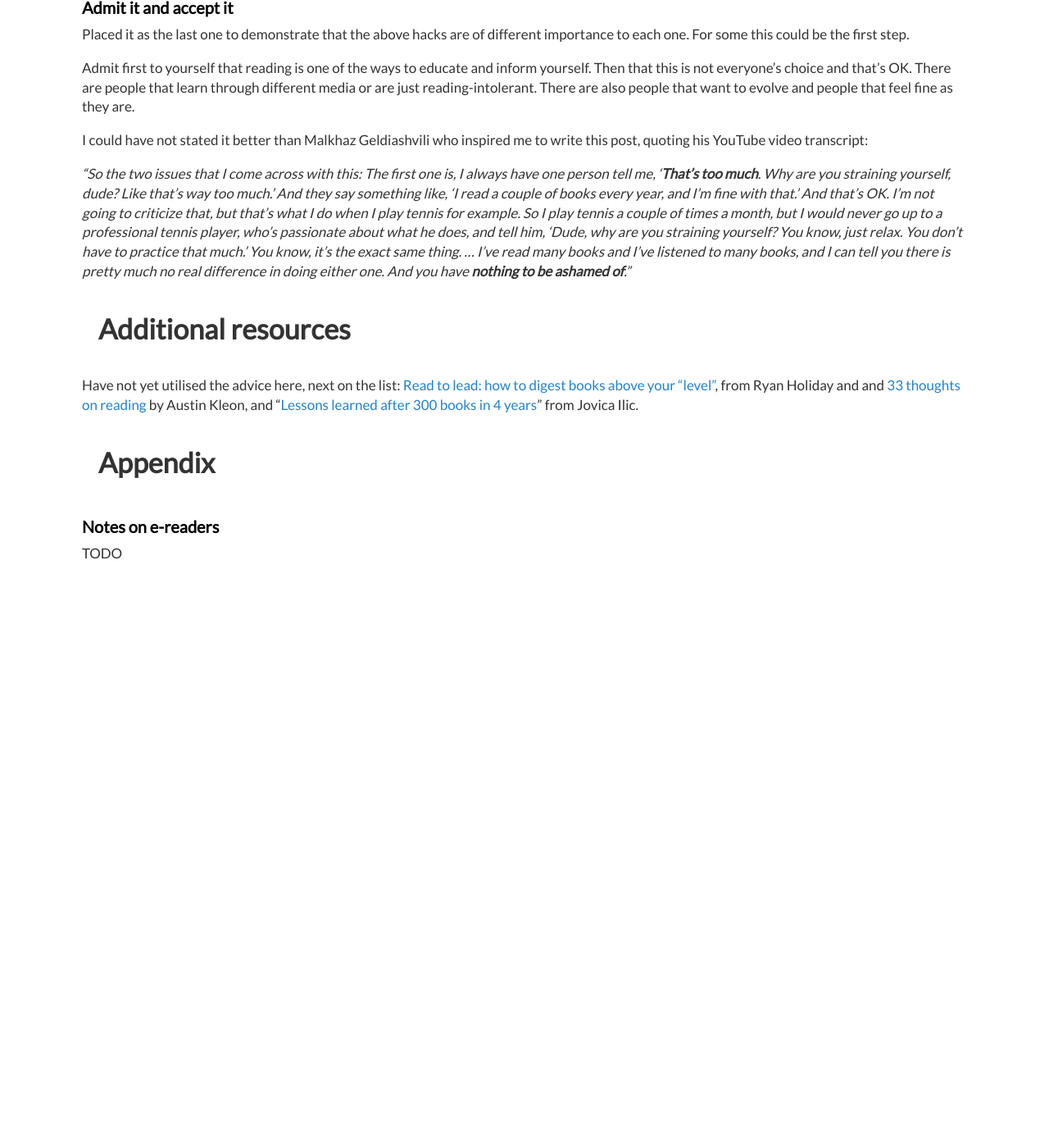
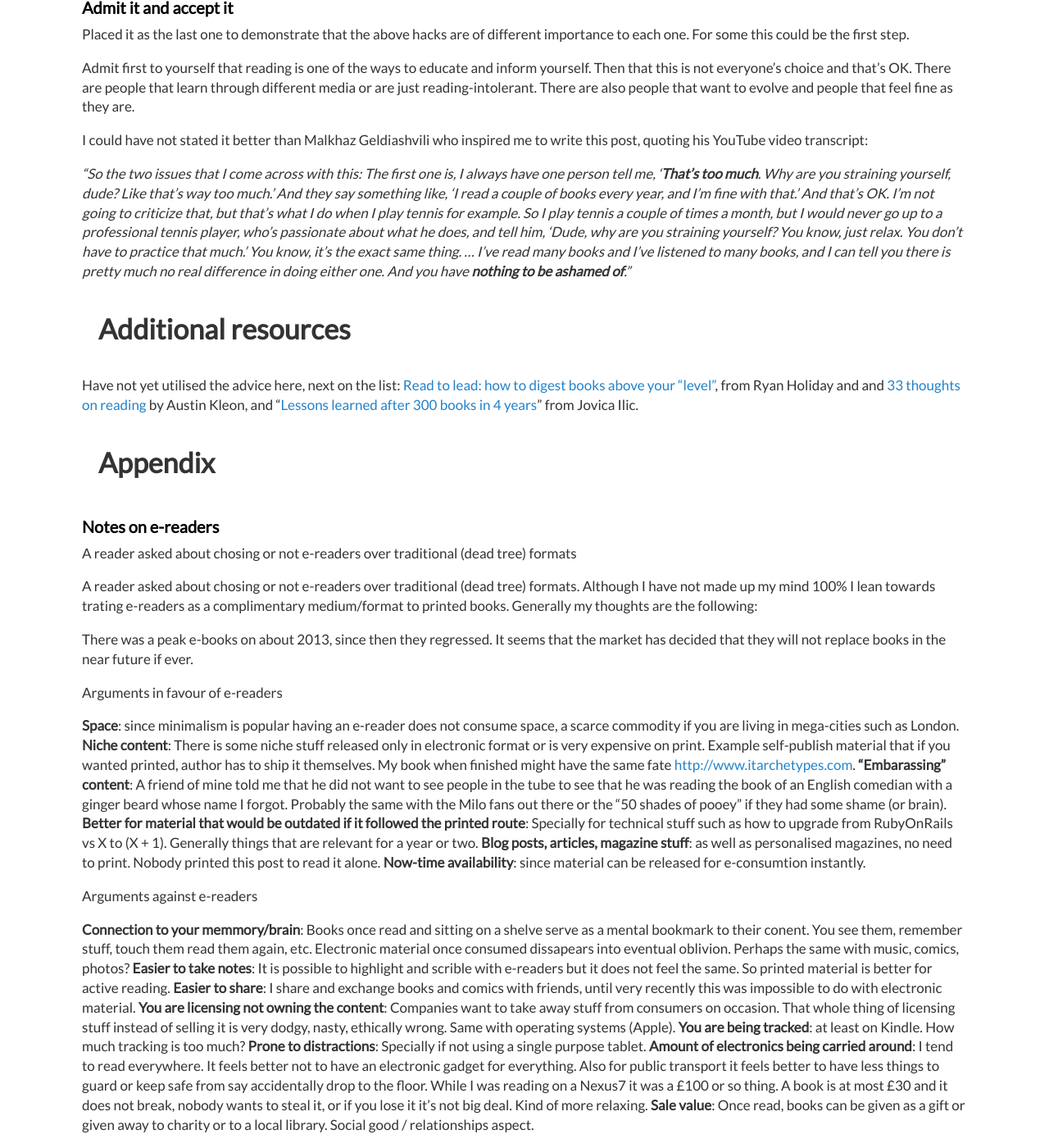
Before and after one commit to dimitrismistriotis/dimitrismistriotis.github.io, a Jekyll site: the page built from _posts/2015-08-15-reading_hacks.md, in a window 1280 px wide and 1400 px high, scrolled down 7915 px. Shown: the whole window at 82% size. Built offline with Jekyll 4.4.1, drawn with Linux system fonts in a browser that asks for light colours; before the commit the page ends 8618 px from its top, so only the background shows below that.

Commit message:
pros/cons e-readers

```diff
--- a/_posts/2015-08-15-reading_hacks.md
+++ b/_posts/2015-08-15-reading_hacks.md
@@ -290,4 +290,58 @@ Have not yet utilised the advice here, next on the list:
 
 ## Notes on e-readers
 
-TODO
+A reader asked about chosing or not e-readers over traditional (dead tree) formats
+
+A reader asked about chosing or not e-readers over traditional (dead tree)
+formats. Although I have not made up my mind 100% I lean towards trating
+e-readers as a complimentary medium/format to printed books. Generally my
+thoughts are the following:
+
+There was a peak e-books on about 2013, since then they regressed. It seems that
+the market has decided that they will not replace books in the near future if
+ever.
+
+Arguments in favour of e-readers
+
+**Space**: since minimalism is popular having an e-reader does not consume space,
+a scarce commodity if you are living in mega-cities such as London.
+**Niche content**: There is some niche stuff released only in electronic format
+or is very expensive on print. Example self-publish material that if you wanted
+printed, author has to ship it themselves. My book when finished might have the
+same fate <http://www.itarchetypes.com>.
+**"Embarassing" content**: A friend of mine told me that he did not want to see
+people in the tube to see that he was reading the book of an English comedian
+with a ginger beard whose name I forgot. Probably the same with the Milo fans
+out there or the "50 shades of pooey" if they had some shame (or brain).
+**Better for material that would be outdated if it followed the printed route**:
+Specially for technical stuff such as how to upgrade from RubyOnRails vs X to
+(X + 1). Generally things that are relevant for a year or two.
+**Blog posts, articles, magazine stuff**: as well as personalised magazines, no
+need to print. Nobody printed this post to read it alone.
+**Now-time availability**: since material can be released for e-consumtion
+instantly.
+
+Arguments against e-readers
+
+**Connection to your memmory/brain**: Books once read and sitting on a shelve
+serve as a mental bookmark to their conent. You see them, remember stuff, touch
+them read them again, etc. Electronic material once consumed dissapears into
+eventual oblivion. Perhaps the same with music, comics, photos?
+**Easier to take notes**: It is possible to highlight and scrible with e-readers
+but it does not feel the same. So printed material is better for active reading.
+**Easier to share**: I share and exchange books and comics with friends, until
+very recently this was impossible to do with electronic material.
+**You are licensing not owning the content**: Companies want to take away stuff
+from consumers on occasion. That whole thing of licensing stuff instead of
+selling it is very dodgy, nasty, ethically wrong. Same with operating systems
+(Apple).
+**You are being tracked**: at least on Kindle. How much tracking is too much?
+**Prone to distractions**: Specially if not using a single purpose tablet.
+**Amount of electronics being carried around**: I tend to read everywhere. It
+feels better not to have an electronic gadget for everything. Also for public
+transport it feels better to have less things to guard or keep safe from say
+accidentally drop to the floor. While I was reading on a Nexus7 it was a £100 or
+so thing. A book is at most £30 and it does not break, nobody wants to steal it,
+or if you lose it it's not big deal. Kind of more relaxing.
+**Sale value**: Once read, books can be given as a gift or given away to charity
+or to a local library. Social good / relationships aspect.
```
